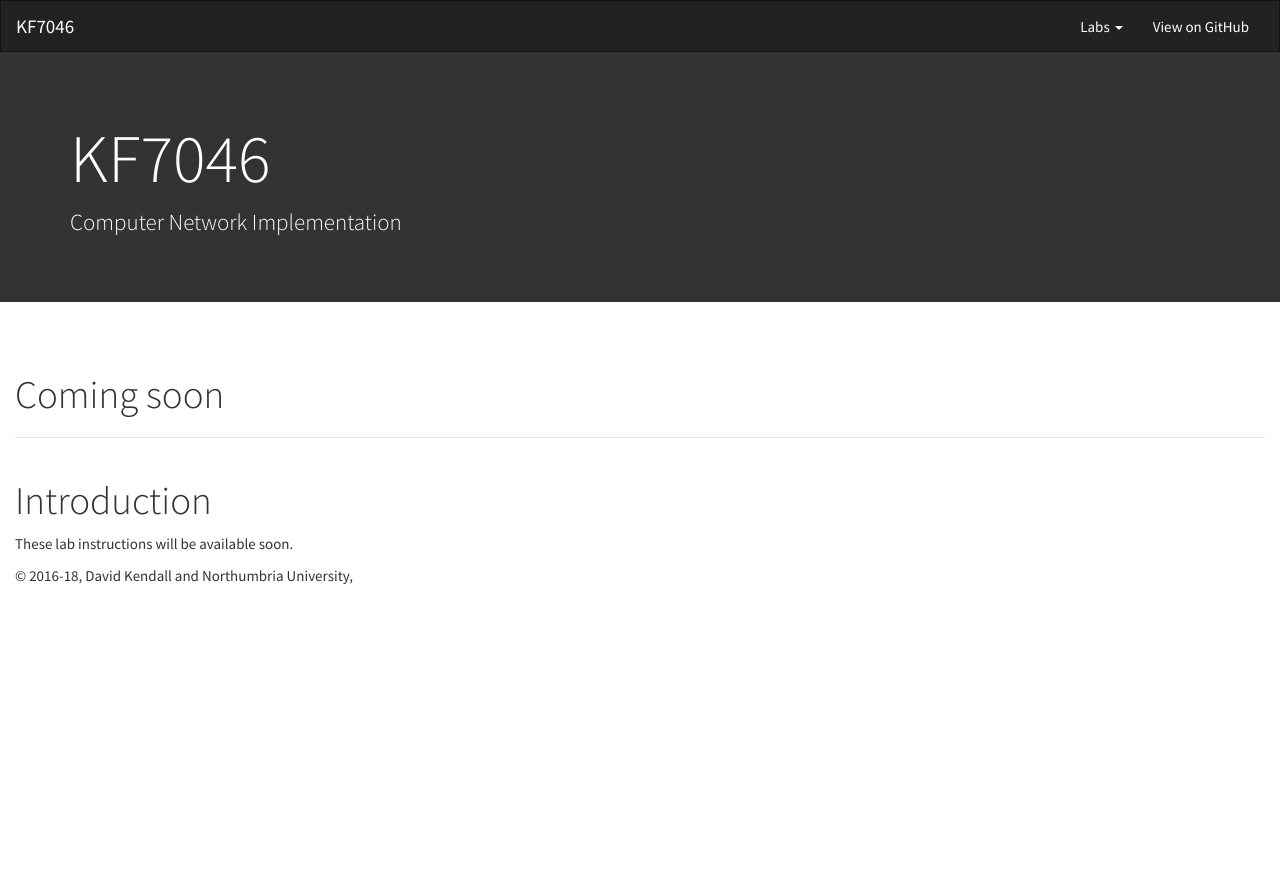
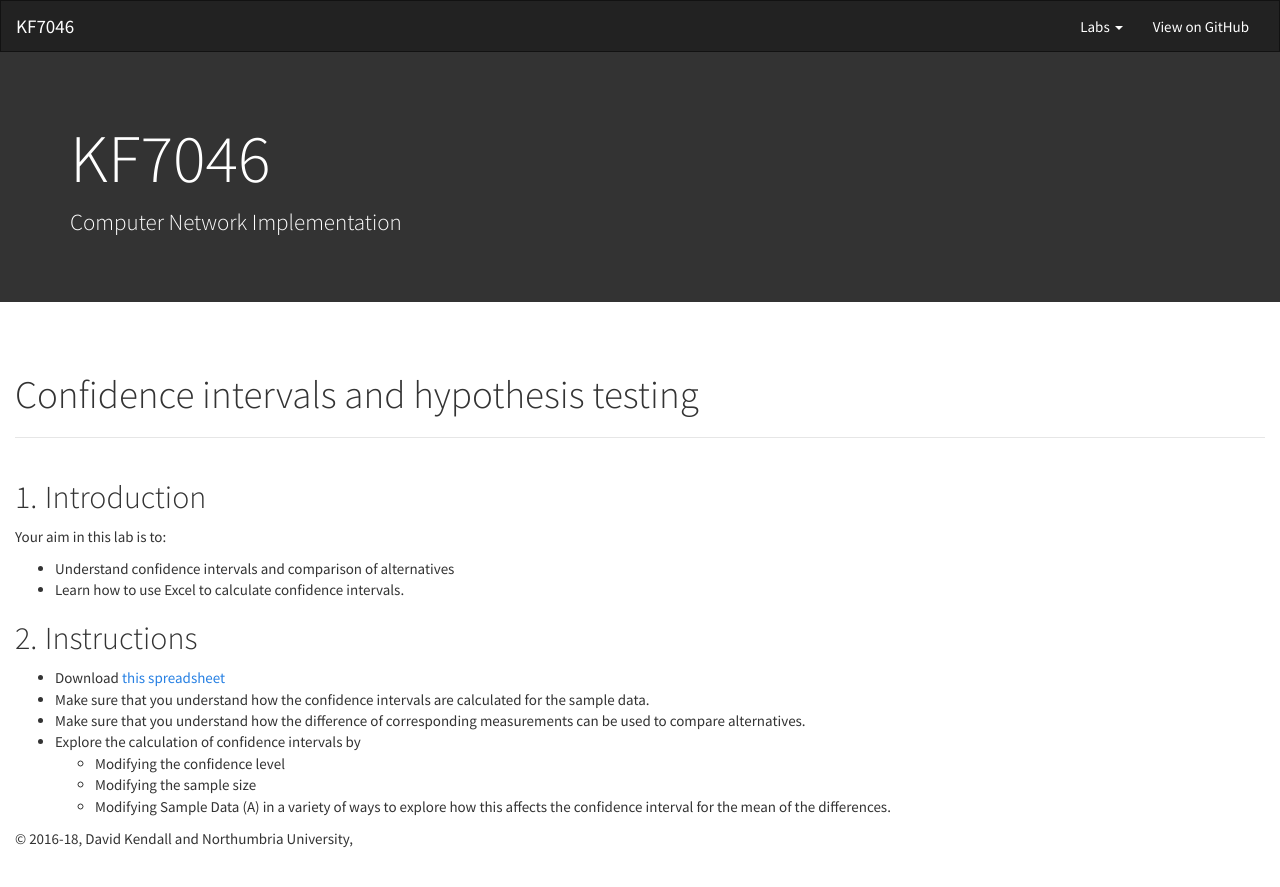
Before and after one commit to DavidKendall/kf7046, a Jekyll site: the page built from L08.md, in a window 1280 px wide. Shown: the top 887 px of the page. Built offline with Jekyll 4.4.1, drawn with Linux system fonts in a browser that asks for light colours; nearby versions of some CDN libraries.

Commit message:
Updated lab 8

```diff
--- a/L08.md
+++ b/L08.md
@@ -1,9 +1,22 @@
 ---
 layout: default
-title: Coming soon
+title: Confidence intervals and hypothesis testing
 license: not needed
 ---
 
-# Introduction
+## Introduction
 
-These lab instructions will be available soon.
+Your aim in this lab is to:
+
+* Understand confidence intervals and comparison of alternatives
+* Learn how to use Excel to calculate confidence intervals.
+
+## Instructions
+
+* Download [this spreadsheet](performance_statistics.xlsx)
+* Make sure that you understand how the confidence intervals are calculated for the sample data.
+* Make sure that you understand how the difference of corresponding measurements can be used to compare alternatives.
+* Explore the calculation of confidence intervals by
+    * Modifying the confidence level
+    * Modifying the sample size
+    * Modifying Sample Data (A) in a variety of ways to explore how this affects the confidence interval for the mean of the differences.
--- a/_config.yml
+++ b/_config.yml
@@ -10,12 +10,10 @@ title: KF7046
 subtitle: Computer Network Implementation
 authors: David Kendall
 copyyear: 2016-18
-#url: http://hesabu.net
-#baseurl: /kf7046
-url: ""
-baseurl: ""
-raurl: assets/ra
-rraurl: assets/ra
+url: http://hesabu.net
+baseurl: /kf7046
+raurl: /assets/ra
+rraurl: /assets/ra
 
 lab_links:
   - title: Lab 1
--- a/_includes/navbar.html
+++ b/_includes/navbar.html
@@ -7,7 +7,7 @@
             <span class="icon-bar"></span>
             <span class="icon-bar"></span>
           </button>
-          <a class="navbar-brand" href="{{ site.url }}">{{ site.title }}</a>
+          <a class="navbar-brand" href="{{site.baseurl}}/">{{ site.title }}</a>
         </div>
 
         <div class="collapse navbar-collapse">
```
Also changed, not shown: index.md (+11 -11 lines), 1 other file.
